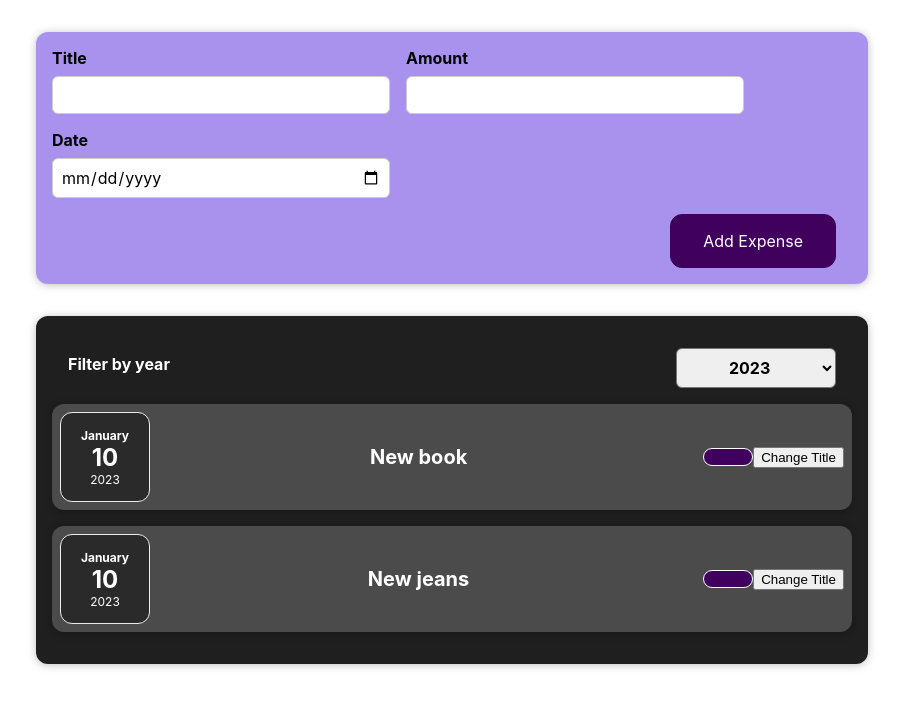
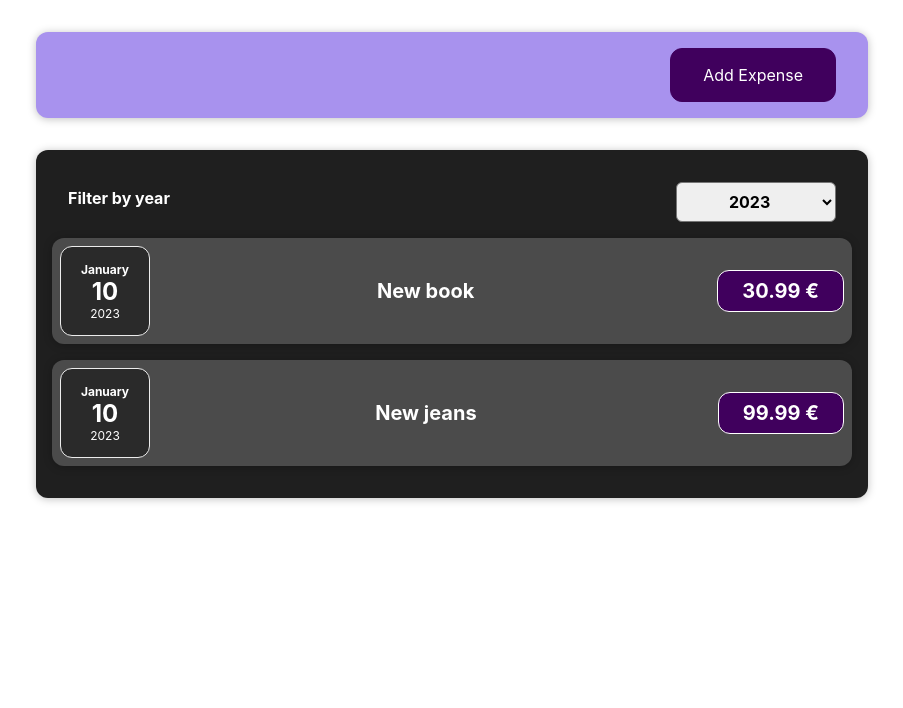
Before and after one commit to AngelikaGlaser/expenses, a React (Create React App) app: page / in a window 1280 px wide. Shown: the top 708 px of the page, without its empty margins (188-1091 px from the left). Built offline with nearby package versions, Linux system fonts and the light colour scheme.

Commit message:
Hide AddExpense form until button is pressed and after Add or Cancel is pressed.

```diff
--- a/src/components/Expenses/ExpenseItem.js
+++ b/src/components/Expenses/ExpenseItem.js
@@ -1,24 +1,23 @@
-import React, {useState} from "react";
+import React from "react";
 import './ExpenseItem.css';
 import ExpenseDate from "./ExpenseDate";
 import Card from "../UI/Card";
 
 const ExpenseItem = (props) => {
-    const [title, setTitle] = useState(props.title)
+    /*const [title, setTitle] = useState(props.title)
 
     const clickHandler = () => {
         setTitle('Updated')
     }
-
+*/
     return (
         <li>
             <Card className="expense-item">
                 <ExpenseDate date={props.date}></ExpenseDate>
                 <div className="expense-item__description">
                     <h2>{props.title}</h2>
-                    <div className="expense-item__price">{props.amount}</div>
+                    <div className="expense-item__price">{props.amount} €</div>
                 </div>
-                <button onClick={clickHandler}>Change Title</button>
             </Card>
         </li>
     )
--- a/src/components/Expenses/Expenses.js
+++ b/src/components/Expenses/Expenses.js
@@ -6,12 +6,12 @@
 import ExpensesList from "./ExpensesList";
 
 const Expenses = (props) => {
-   const [filteredYear, setFilteredYear] =
-    useState('2023')
+    const [filteredYear, setFilteredYear] =
+        useState('2023')
 
     const FilterChangeHandler = (year) => {
         setFilteredYear(year)
-        }
+    }
 
     const filteredExpenses = props.expenses.filter((expense) => {
         return expense.date.getFullYear().toString() === filteredYear
--- a/src/components/Expenses/ExpensesList.js
+++ b/src/components/Expenses/ExpensesList.js
@@ -9,12 +9,11 @@
 
     return (
         <ul className="expenses-list">
-            {
-                props.filteredExpenses.map((expense) => {
+            {props.filteredExpenses.map((expense) => {
                     return <ExpenseItem
                         id={expense.id}
                         title={expense.title}
-                        amount={expense.accept}
+                        amount={expense.amount}
                         date={expense.date}>
                     </ExpenseItem>
                 })
--- a/src/components/NewExpense/ExpenseForm.js
+++ b/src/components/NewExpense/ExpenseForm.js
@@ -24,32 +24,52 @@
             amount: enteredAmount,
             date: new Date(enteredDate)
         }
+        props.onToggleForm(props.formVisible)
         props.onSaveExpenseData(expenseData)
         setEnteredTitle('')
         setEnteredAmount('')
         setEnteredDate('')
     }
+    const formVisibleHandler = (e) => {
+        props.onToggleForm(props.formVisible)
+        e.preventDefault()
+    }
+
 
     return (
+        <div>
+            { props.formVisible &&
                 <form onSubmit={submitHandler}>
                     <div className="new-expense__controls">
                         <div className="new-expense__control">
                             <label>Title</label>
-                    <input type="text" onChange={titleChangeHandler} value={enteredTitle} />
+                            <input type="text" onChange={titleChangeHandler} value={enteredTitle}/>
                         </div>
                         <div className="new-expense__control">
                             <label>Amount</label>
-                    <input type="number" min="0.01" step="0.01" onChange={amountChangeHandler} value={enteredAmount} />
+                            <input type="number" min="0.01" step="0.01" onChange={amountChangeHandler}
+                                   value={enteredAmount}/>
                         </div>
                         <div className="new-expense__control">
                             <label>Date</label>
-                    <input type="date" min="2023-01-18" max="2025-12-31" onChange={dateChangeHandler} value={enteredDate}/>
+                            <input type="date" min="2023-01-18" max="2025-12-31" onChange={dateChangeHandler}
+                                   value={enteredDate}/>
                         </div>
                     </div>
                     <div className="new-expense__actions">
                         <button type="submit">Add Expense</button>
+                        <button onClick={props.onCancel}>Cancel</button>
                     </div>
                 </form>
+            }
+            { !props.formVisible &&
+                <form onSubmit={formVisibleHandler}>
+                    <div className="new-expense__actions">
+                        <button type="submit">Add Expense</button>
+                    </div>
+                </form>
+            }
+        </div>
     )
 }
 export default ExpenseForm
--- a/src/components/NewExpense/NewExpense.js
+++ b/src/components/NewExpense/NewExpense.js
@@ -1,19 +1,23 @@
-import React from "react";
+import React, {useState} from "react";
 import ExpenseForm from "./ExpenseForm";
 import './NewExpense.css';
 
 const NewExpense = (props) => {
+    const [editFormVisible, setEditForm] = useState(false)
     const saveExpenseDataHandler = (enteredExpenseData) => {
         const expenseData = {
             ...enteredExpenseData,
             id: Math.random().toString()
         }
-    props.onAddExpense(expenseData)
+        props.onAddExpense(expenseData)
+    }
+    const toggleFormHandler = () => {
+        setEditForm(!editFormVisible)
     }
 
     return (
         <div className="new-expense">
-            <ExpenseForm onSaveExpenseData={saveExpenseDataHandler}></ExpenseForm>
+            <ExpenseForm onSaveExpenseData={saveExpenseDataHandler} onToggleForm={toggleFormHandler} formVisible={editFormVisible}></ExpenseForm>
         </div>
     )
 }
```
Lines whose indentation alone changed are shown as unchanged.
